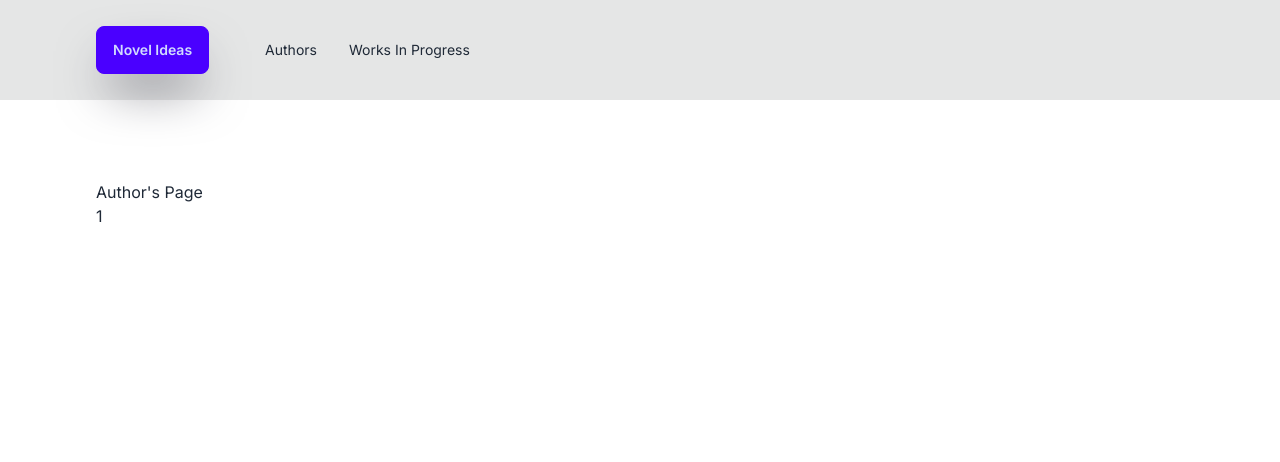
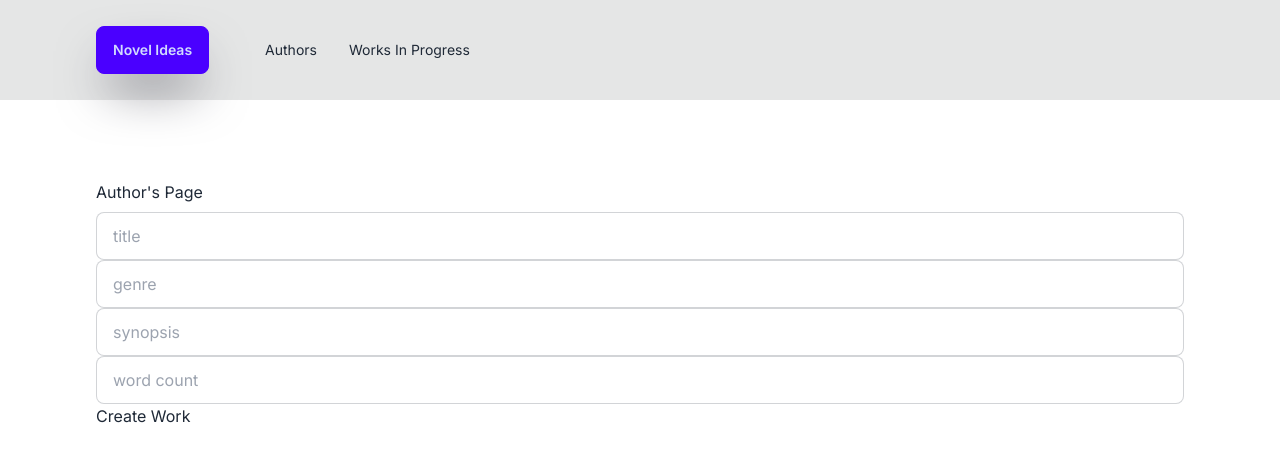
Before and after one commit to mmaustin/project-fb, a Next.js app in the folder fb/: page /authors/1 in a window 1280 px wide. Shown: the top 462 px of the page. Built offline with nearby package versions, Linux system fonts and the light colour scheme.

Commit message:
imported workform component to author's dynamic route, passed author id as a prop

```diff
--- a/fb/app/authors/[id]/page.jsx
+++ b/fb/app/authors/[id]/page.jsx
@@ -1,11 +1,12 @@
+import WorkForm from "@/components/WorkForm";
 
 
 const AuthorPage = ({ params }) => {
-  const authorId = params.id;
+  const authorParamId = params.id;
   return (
     <div>
       <p>Author's Page</p>
-      {authorId}
+      <WorkForm authorId={authorParamId} />
     </div>
   )
 }
```
